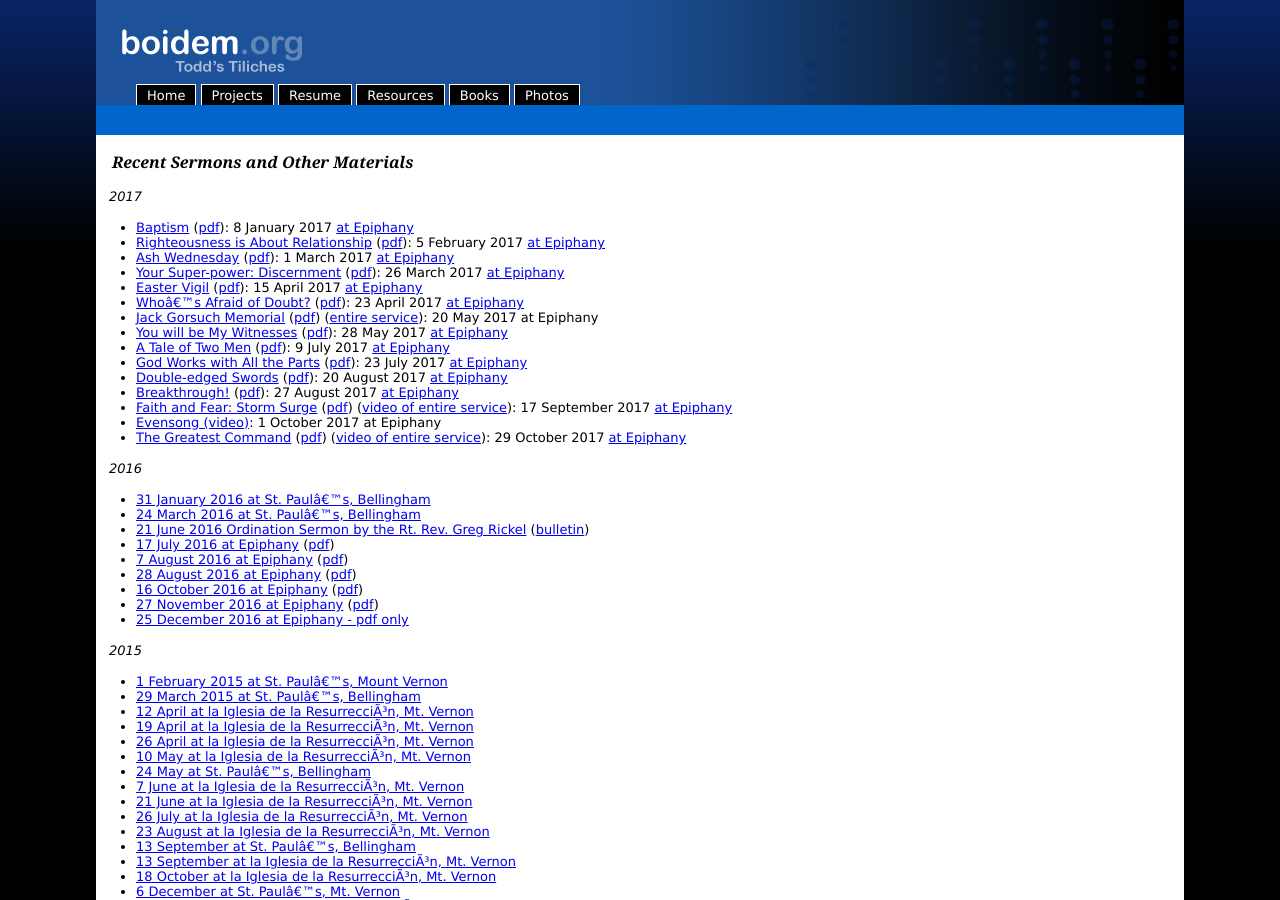
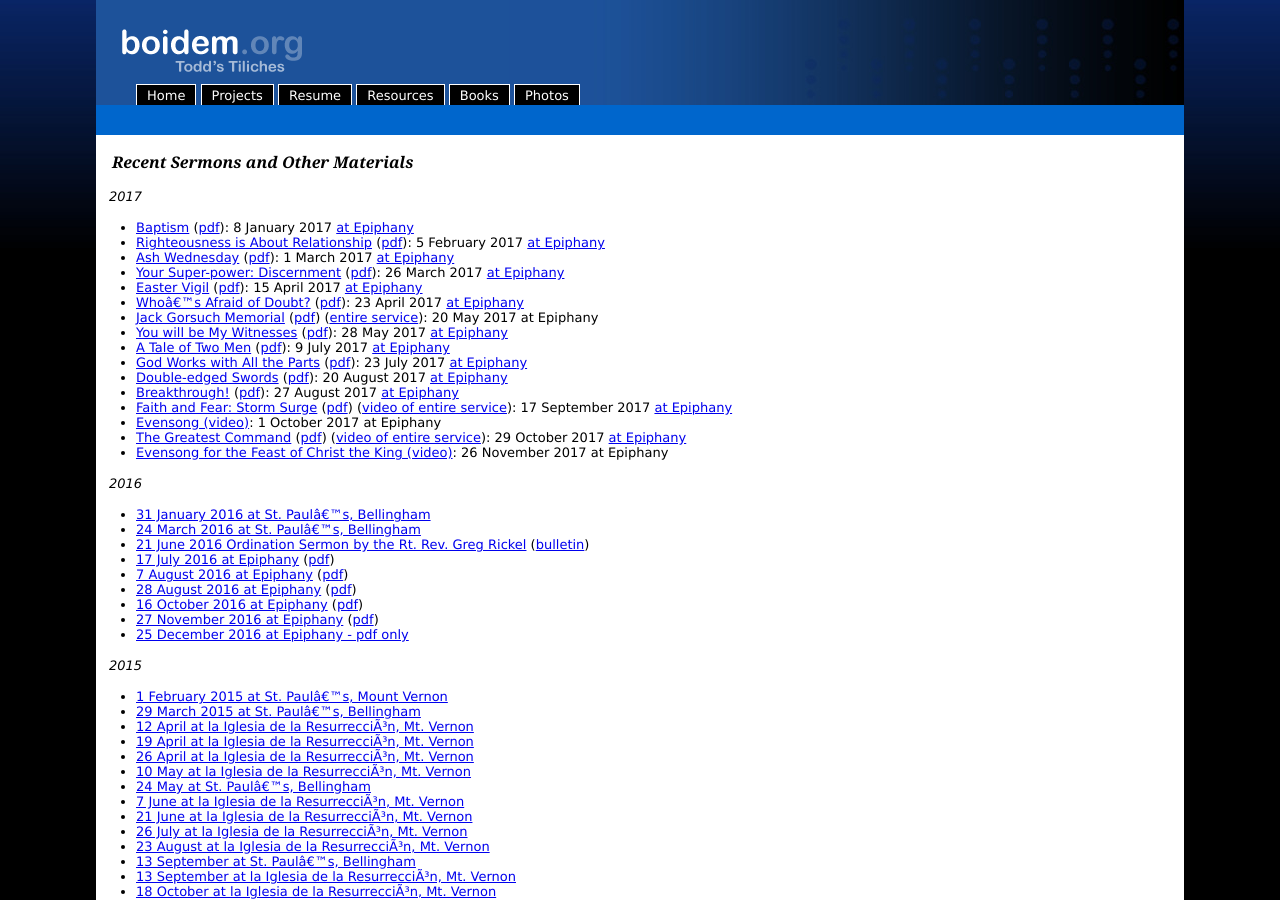
Before and after one commit to toddfoster/toddfoster.github.com, a Jekyll site: the page built from projects.md, in a window 1280 px wide and 900 px high. Built offline with Jekyll 4.4.1, drawn with Linux system fonts in a browser that asks for light colours.

Commit message:
evensong

```diff
--- a/projects.md
+++ b/projects.md
@@ -22,6 +22,7 @@ Recent Sermons and Other Materials
 * [Faith and Fear: Storm Surge](http://cdn.boidem.org/2017/Epiphany20170917.mp3) ([pdf](http://cdn.boidem.org/2017/Proper-19A.pdf)) ([video of entire service](http://cdn.boidem.org/2017/Epiphany20170917-Full.mp4)): 17 September 2017 [at Epiphany](http://www.epiphanyseattle.org/faith-and-fear-storm-surge/)
 * [Evensong (video)](http://cdn.boidem.org/2017/Evensong20171001.mp4): 1 October 2017 at Epiphany
 * [The Greatest Command](http://cdn.boidem.org/2017/Epiphany20171029.mp3) ([pdf](http://cdn.boidem.org/2017/Proper-25A-20171029.pdf)) ([video of entire service](http://cdn.boidem.org/2017/Epiphany20171029.mp4)): 29 October 2017 [at Epiphany](http://www.epiphanyseattle.org/the-greatest-command/)
+* [Evensong for the Feast of Christ the King (video)](http://cdn.boidem.org/2017/Evensong20171126.mp4): 26 November 2017 at Epiphany
 
 
 *2016*
```
